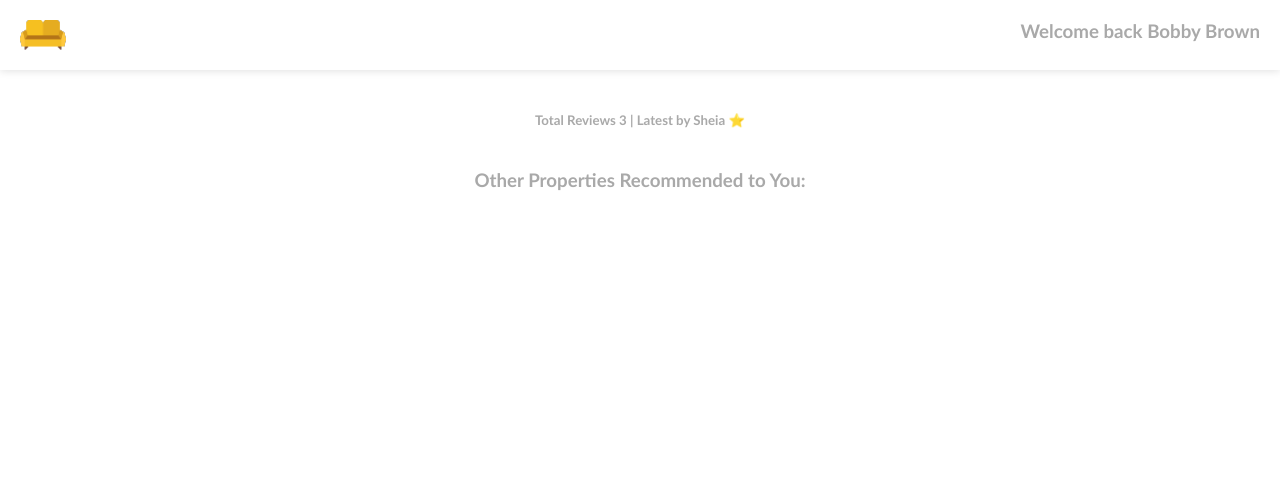
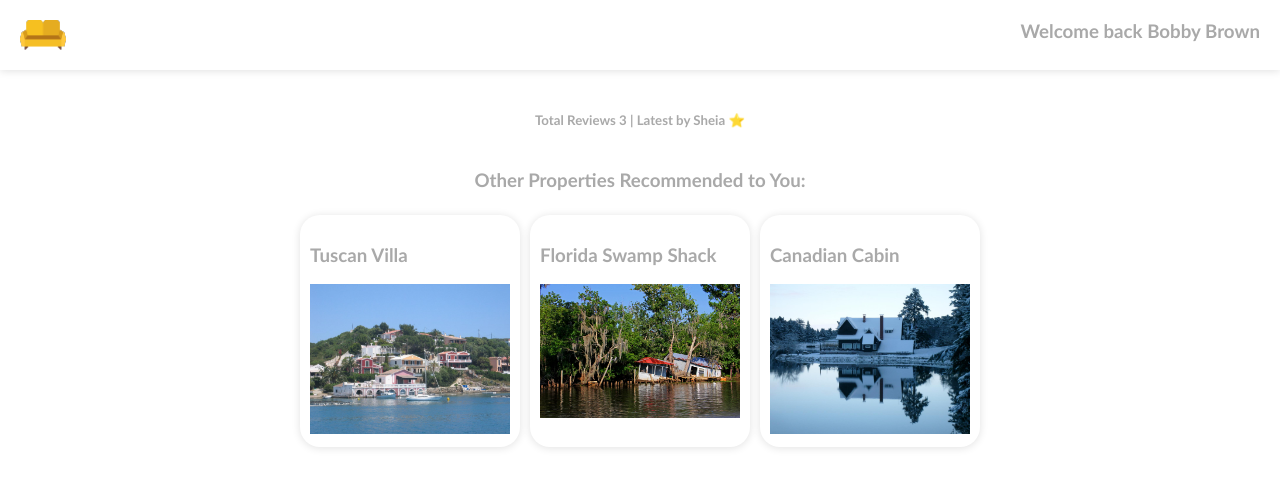
Before and after one commit to mpassava/couch-surfing-website, a website with bundled scripts: page index.html in a window 1280 px wide. Built offline with nearby package versions, Linux system fonts and the light colour scheme.

Commit message:
added property cards

```diff
--- a/index.css
+++ b/index.css
@@ -37,11 +37,12 @@ body {
 
 .properties {
   display: flex;
+  justify-content: space-around;
   flex-wrap: wrap;
 }
 
 .card {
-  width: 150px;
+  width: 200px;
   margin: 5px;
   border-radius: 20px;
   padding: 10px;
--- a/index.js
+++ b/index.js
@@ -70,6 +70,23 @@ const properties = [
         isAvailable: false,
     },
 ];
+function renderProperties(array) {
+    let propertiesCards = '';
+    array.forEach((property) => {
+        propertiesCards +=
+            `
+        <div class="card">
+          <div>
+            <h3>${property.title}</h3>
+          </div>
+          <img src="${property.image}" width="200">
+        </div>
+      `;
+    });
+    console.log(propertiesCards);
+    propertiesDisplay.innerHTML = propertiesCards;
+}
+renderProperties(properties);
 // functions
 showReviewTotal(reviews.length, getLatestReview(reviews));
 populateUser(you);
```
Also changed, not shown: index.ts (+19 -0 lines), 1 other file.
